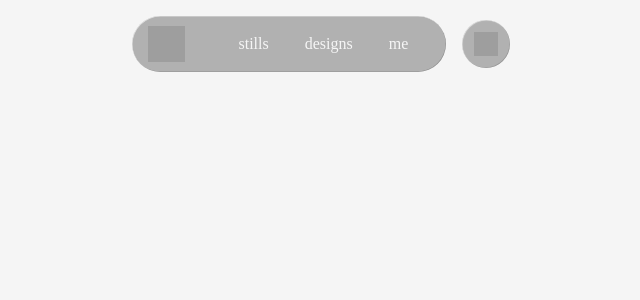
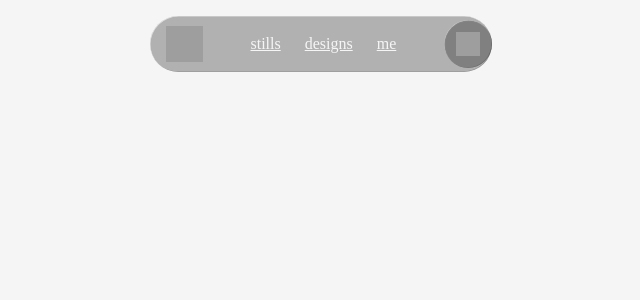
Before and after one commit to peppecaru00/portfolio-v2, a SvelteKit app: page /me in a window 1280 px wide. Shown: the top 300 px of the page, without its empty margins (319-959 px from the left). Built offline with nearby package versions, Linux system fonts and the light colour scheme; grey boxes are pictures that could not be loaded.

Commit message:
added a href

```diff
--- a/src/lib/components/Header.svelte
+++ b/src/lib/components/Header.svelte
@@ -31,13 +31,12 @@
 
 <div class="header-container">
     <header class="header">
-        <a href="/" class="logo-button"><span class="logo-icon"></span></a>
+        <a href="{base}/" class="logo-button"><span class="logo-icon"></span></a>
         <div class="nav-buttons">
-            <button href="/stills" class:active={$page.url.pathname === '/stills'} class="nav-button">stills</button>
-            <button href="/designs" class:active={$page.url.pathname === '/designs'} class="nav-button">designs</button>
-            <button href="/me" class:active={$page.url.pathname === '/me'} class="nav-button">me</button>
+            <a href="{base}/stills" class:active={$page.url.pathname === `${base}/stills`} class="nav-button">stills</a>
+            <a href="{base}/designs" class:active={$page.url.pathname === `${base}/designs`} class="nav-button">designs</a>
+            <a href="{base}/me" class:active={$page.url.pathname === `${base}/me`} class="nav-button">me</a>
         </div>
-    </header>
     <button on:click={toggleTheme}
         class="theme-toggle"
         aria-label={theme === 'dark' ? 'Switch to light mode' : 'Switch to dark mode'}>
--- a/svelte.config.js
+++ b/svelte.config.js
@@ -1,19 +1,22 @@
-// svelte.config.js
 import adapter from '@sveltejs/adapter-static';
+import { vitePreprocess } from '@sveltejs/vite-plugin-svelte';
 
+/** @type {import('@sveltejs/kit').Config} */
 const config = {
+  preprocess: vitePreprocess(),
+
   kit: {
     adapter: adapter({
-            // default options are shown
       pages: 'build',
       assets: 'build',
-            fallback: null,
+      fallback: 'index.html', // This is crucial - it makes all routes redirect to index.html
       precompress: false
     }),
-        prerender: {
-            default: true
+    paths: {
+      base: process.env.NODE_ENV === 'production' ? '/portfolio-v2' : ''
     },
-        trailingSlash: 'never' // or 'always' depending on your needs
+    // Use the correct format for trailingSlash in SvelteKit v2
+    trailingSlash: 'ignore' // Valid options are 'always', 'never', or 'ignore'
   }
 };
 
```
Lines whose indentation alone changed are shown as unchanged.
